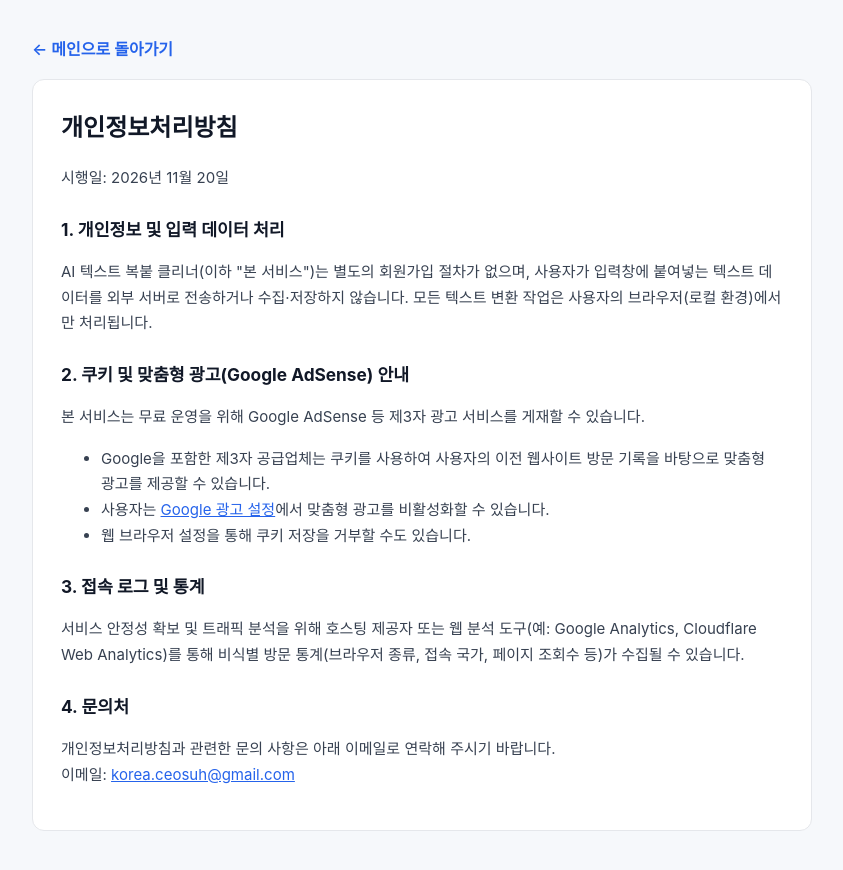
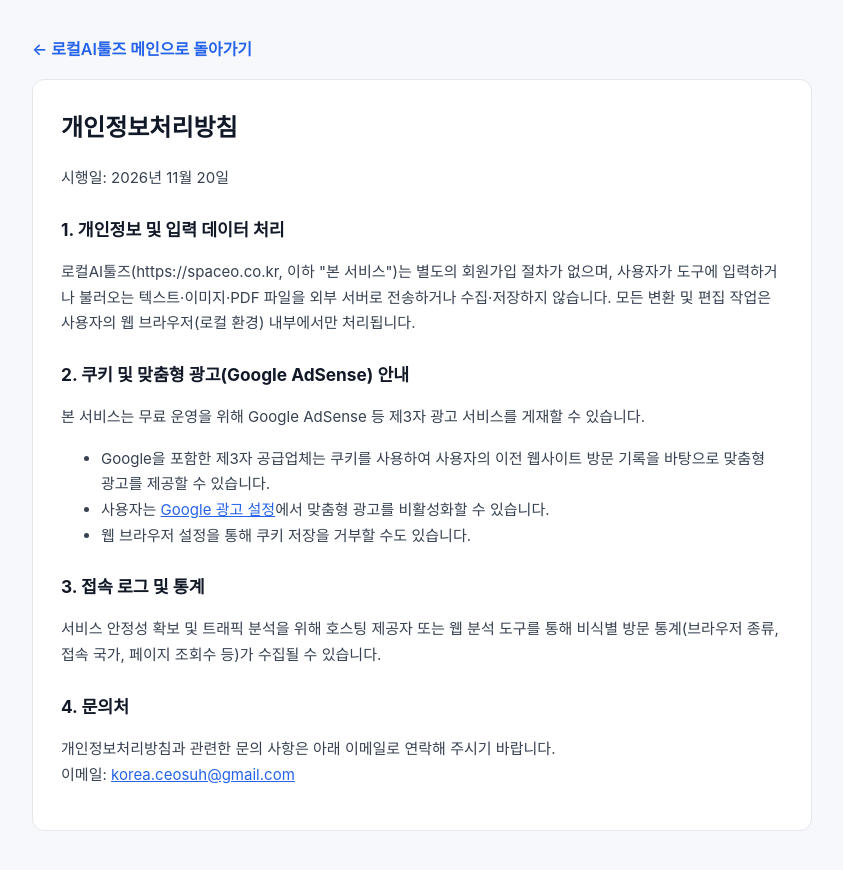
Before and after one commit to ceosuh/ai-text-cleaner, a plain HTML site: page privacy.html in a window 1280 px wide. Shown: the whole page, without its empty margins (218-1061 px from the left). Drawn offline with Linux system fonts and the light colour scheme.

Commit message:
Update privacy.html

```diff
--- a/privacy.html
+++ b/privacy.html
@@ -3,26 +3,19 @@
 <head>
   <meta charset="UTF-8" />
   <meta name="viewport" content="width=device-width, initial-scale=1.0" />
-  <title>개인정보처리방침 | AI 텍스트 복붙 클리너</title>
+  <title>개인정보처리방침 | 로컬AI툴즈 (spaceo.co.kr)</title>
+  <meta name="robots" content="index, follow" />
+  <link rel="canonical" href="https://spaceo.co.kr/privacy.html" />
   <style>
     body {
       margin: 0;
-      font-family: -apple-system, BlinkMacSystemFont, "Apple SD Gothic Neo", "Pretendard", sans-serif;
+      font-family: -apple-system, BlinkMacSystemFont, "Apple SD Gothic Neo", "Pretendard", "Malgun Gothic", sans-serif;
       background: #f6f8fb;
       color: #111827;
       line-height: 1.7;
     }
-    .wrap {
-      max-width: 780px;
-      margin: 0 auto;
-      padding: 36px 20px 60px;
-    }
-    .card {
-      background: #ffffff;
-      border: 1px solid #e5e7eb;
-      border-radius: 12px;
-      padding: 28px;
-    }
+    .wrap { max-width: 780px; margin: 0 auto; padding: 36px 20px 60px; }
+    .card { background: #ffffff; border: 1px solid #e5e7eb; border-radius: 12px; padding: 28px; }
     h1 { margin-top: 0; font-size: 1.5rem; }
     h2 { margin-top: 24px; font-size: 1.08rem; }
     p, li { font-size: 0.94rem; color: #374151; }
@@ -32,13 +25,13 @@
 </head>
 <body>
   <div class="wrap">
-    <a class="back" href="index.html">← 메인으로 돌아가기</a>
+    <a class="back" href="index.html">← 로컬AI툴즈 메인으로 돌아가기</a>
     <div class="card">
       <h1>개인정보처리방침</h1>
       <p>시행일: 2026년 11월 20일</p>
 
       <h2>1. 개인정보 및 입력 데이터 처리</h2>
-      <p>AI 텍스트 복붙 클리너(이하 "본 서비스")는 별도의 회원가입 절차가 없으며, 사용자가 입력창에 붙여넣는 텍스트 데이터를 외부 서버로 전송하거나 수집·저장하지 않습니다. 모든 텍스트 변환 작업은 사용자의 브라우저(로컬 환경)에서만 처리됩니다.</p>
+      <p>로컬AI툴즈(https://spaceo.co.kr, 이하 "본 서비스")는 별도의 회원가입 절차가 없으며, 사용자가 도구에 입력하거나 불러오는 텍스트·이미지·PDF 파일을 외부 서버로 전송하거나 수집·저장하지 않습니다. 모든 변환 및 편집 작업은 사용자의 웹 브라우저(로컬 환경) 내부에서만 처리됩니다.</p>
 
       <h2>2. 쿠키 및 맞춤형 광고(Google AdSense) 안내</h2>
       <p>본 서비스는 무료 운영을 위해 Google AdSense 등 제3자 광고 서비스를 게재할 수 있습니다.</p>
@@ -49,7 +42,7 @@
       </ul>
 
       <h2>3. 접속 로그 및 통계</h2>
-      <p>서비스 안정성 확보 및 트래픽 분석을 위해 호스팅 제공자 또는 웹 분석 도구(예: Google Analytics, Cloudflare Web Analytics)를 통해 비식별 방문 통계(브라우저 종류, 접속 국가, 페이지 조회수 등)가 수집될 수 있습니다.</p>
+      <p>서비스 안정성 확보 및 트래픽 분석을 위해 호스팅 제공자 또는 웹 분석 도구를 통해 비식별 방문 통계(브라우저 종류, 접속 국가, 페이지 조회수 등)가 수집될 수 있습니다.</p>
 
       <h2>4. 문의처</h2>
       <p>개인정보처리방침과 관련한 문의 사항은 아래 이메일로 연락해 주시기 바랍니다.<br />
```
